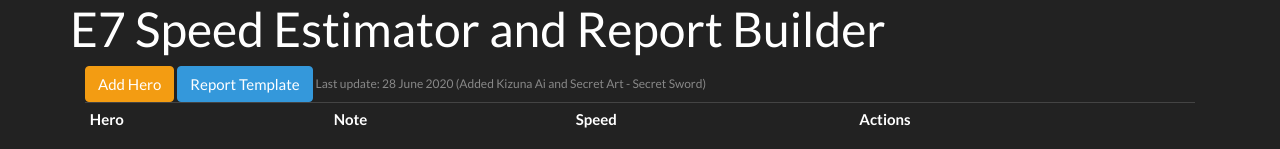
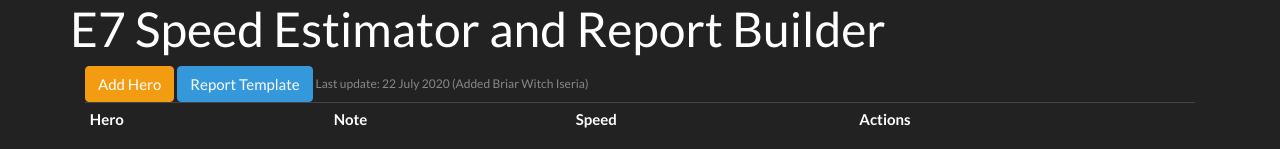
Before and after one commit to ducthanhtran/e7report, a plain HTML site: page index.html in a window 1280 px wide. Shown: the top 149 px of the page. Drawn offline with nearby package versions, Linux system fonts and the light colour scheme.

Commit message:
Update date

```diff
--- a/index.html
+++ b/index.html
@@ -22,7 +22,7 @@
             <div class="col">
                 <button type="button" class="btn btn-warning" data-toggle="modal" data-target="#modal_add_hero">Add Hero</button>
                 <button type="button" class="btn btn-info" data-toggle="modal" data-target="#modal_template">Report Template</button>
-                <small class="text-muted">Last update: 28 June 2020 (Added Kizuna Ai and Secret Art - Secret Sword)</small>
+                <small class="text-muted">Last update: 22 July 2020 (Added Briar Witch Iseria)</small>
                 <table class="table table-sm table-hover" id="tbl">
                     <thread>
                         <th scope="col">Hero</th>
```
